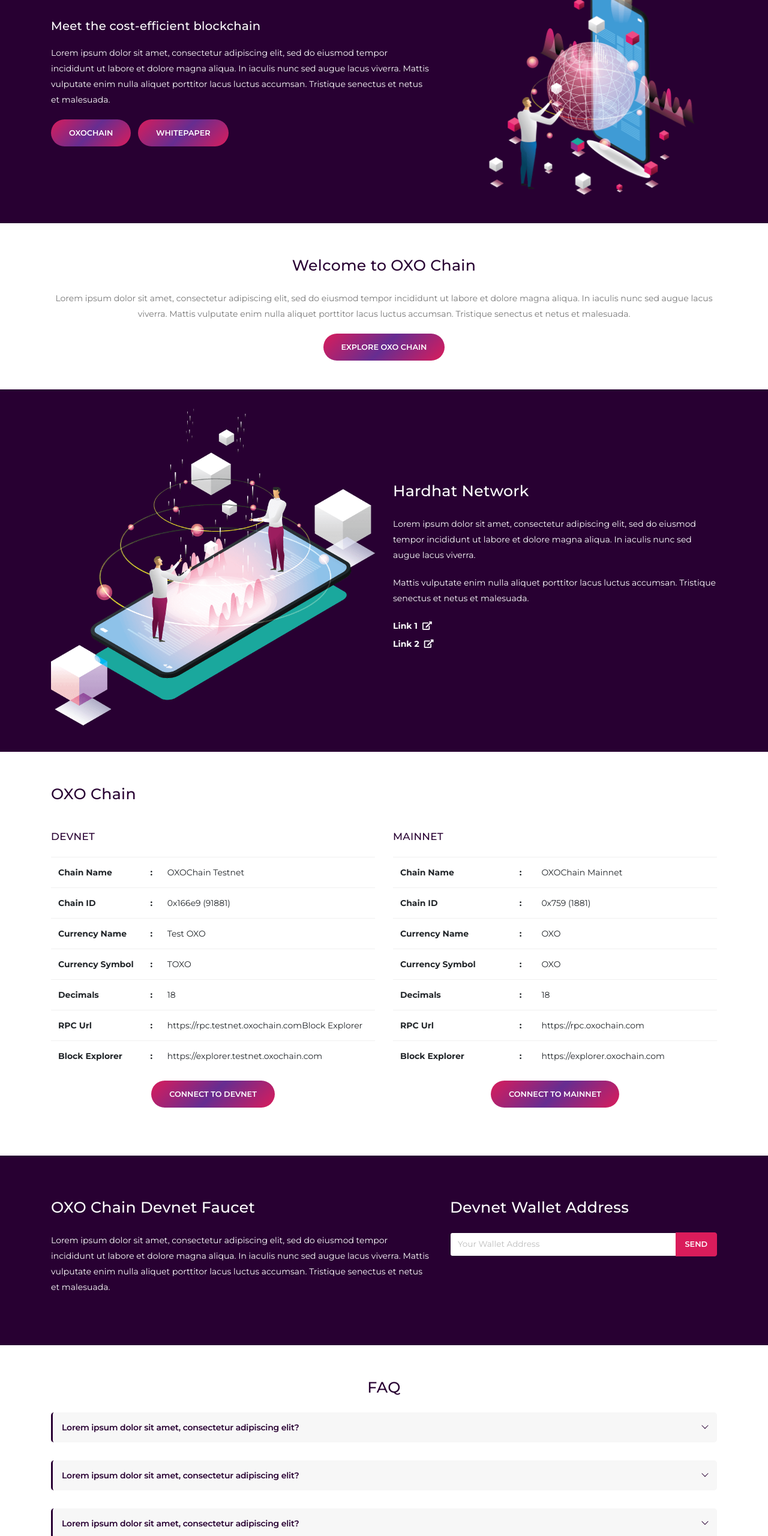
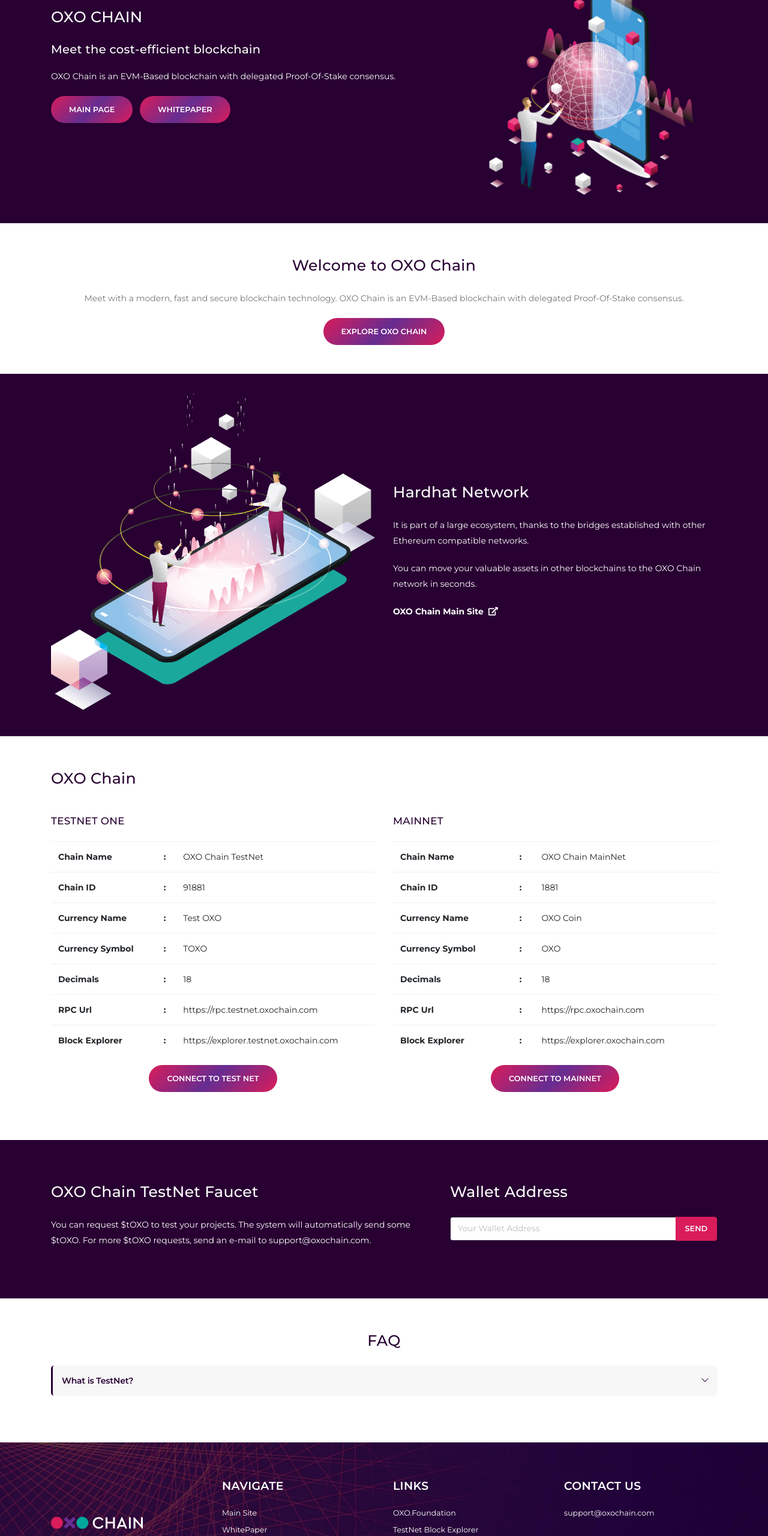
Before and after one commit to OXOChain/OXOChain-TestNet, a plain HTML site: page index.html in a window 1280 px wide. Shown: the part 240-2800 px from the top of the page at 60% size. Drawn offline with Linux system fonts and the light colour scheme.

Commit message:
Update index.html

```diff
--- a/index.html
+++ b/index.html
@@ -2,7 +2,7 @@
 <html>
 	<head>
 		<meta charset="utf-8">
-		<title>OXO TESTNET</title>
+		<title>OXO Chain - Test Networks</title>
 		<meta http-equiv="X-UA-Compatible" content="IE=edge">
 		<meta name="viewport" content="width=device-width, initial-scale=1, minimum-scale=1.0, shrink-to-fit=no">
 		<link rel="stylesheet" href="dist/css/core.css">
@@ -31,9 +31,9 @@
 											<nav class="collapse">
 												<ul class="nav nav-pills" id="mainNav">
 													<li class="dropdown">
-														<a class="dropdown-item" href="#">Home</a>
+														<a class="dropdown-item" href="/">Home</a>
 													</li>
-													<li class="dropdown">
+													<!-- <li class="dropdown">
 														<a class="dropdown-item dropdown-toggle" href="#">Sample Menu</a>
 														<ul class="dropdown-menu">
 															<li>
@@ -46,13 +46,13 @@
 																<a class="dropdown-item" href="#">Submenu 3</a>
 															</li>
 														</ul>
-													</li>
-													<li class="dropdown">
+													</li> -->
+													<!-- <li class="dropdown">
 														<a class="dropdown-item" href="#">Lorem</a>
 													</li>
 													<li class="dropdown">
 														<a class="dropdown-item" href="#">Ipsum</a>
-													</li>
+													</li> -->
 												</ul>
 											</nav>
 										</div>
@@ -61,9 +61,9 @@
 									<div class="header-nav-features order-1 order-lg-2">
 										<div class="header-nav-feature header-nav-features-social-icons d-inline-flex">
 											<ul class="header-social-icons social-icons d-none d-sm-block social-icons-clean ml-0">
-												<li class="social-icons-facebook"><a href="http://www.facebook.com/" target="_blank" title="Facebook"><i class="fab fa-facebook-f"></i></a></li>
-												<li class="social-icons-twitter"><a href="http://www.twitter.com/" target="_blank" title="Twitter"><i class="fab fa-twitter"></i></a></li>
-												<li class="social-icons-linkedin"><a href="http://www.linkedin.com/" target="_blank" title="Linkedin"><i class="fab fa-linkedin-in"></i></a></li>
+												<li class="social-icons-facebook"><a href="https://facebook.com/oxochain" target="_blank" title="Facebook"><i class="fab fa-facebook-f"></i></a></li>
+												<li class="social-icons-twitter"><a href="https://twitter.com/oxochain" target="_blank" title="Twitter"><i class="fab fa-twitter"></i></a></li>
+												<li class="social-icons-linkedin"><a href="https://linkedin.com/company/oxochain" target="_blank" title="Linkedin"><i class="fab fa-linkedin-in"></i></a></li>
 											</ul>
 										</div>
 									</div>
@@ -80,9 +80,9 @@
 							<div class="col-12 col-lg-7 mb-3 align-self-center order-lg-1 order-2">
 								<h1 class="text-light">OXO CHAIN</h1>
 								<h3 class="text-light">Meet the cost-efficient blockchain</h3>
-								<p class="text-light">Lorem ipsum dolor sit amet, consectetur adipiscing elit, sed do eiusmod tempor incididunt ut labore et dolore magna aliqua. In iaculis nunc sed augue lacus viverra. Mattis vulputate enim nulla aliquet porttitor lacus luctus accumsan. Tristique senectus et netus et malesuada.</p>
-								<a href="#" class="btn btn-rounded btn-gradient mb-2 mr-2">Oxochain</a>
-								<a href="#" class="btn btn-rounded btn-gradient mb-2">Whitepaper</a>
+								<p class="text-light">OXO Chain is an EVM-Based blockchain with delegated Proof-Of-Stake consensus.</p>
+								<a href="https://oxochain.com" class="btn btn-rounded btn-gradient mb-2 mr-2">Main Page</a>
+								<a href="https://oxochain.com/files/Whitepaper.pdf" class="btn btn-rounded btn-gradient mb-2">Whitepaper</a>
 							</div>
 							<div class="col-12 col-lg-5 mb-3 align-self-center order-lg-2 order-1">
 								<img src="dist/img/cost-efficient.png" class="img-fluid mob-img">
@@ -95,8 +95,8 @@
 						<div class="row">
 							<div class="col-12 text-center">
 								<h1 class="main_color">Welcome to OXO Chain</h1>
-								<p>Lorem ipsum dolor sit amet, consectetur adipiscing elit, sed do eiusmod tempor incididunt ut labore et dolore magna aliqua. In iaculis nunc sed augue lacus viverra. Mattis vulputate enim nulla aliquet porttitor lacus luctus accumsan. Tristique senectus et netus et malesuada.</p>
-								<a href="#" class="btn btn-rounded btn-gradient">Explore OXO Chain</a>
+								<p>Meet with a modern, fast and secure blockchain technology. OXO Chain is an EVM-Based blockchain with delegated Proof-Of-Stake consensus.</p>
+								<a href="https://oxochain.com" class="btn btn-rounded btn-gradient">Explore OXO Chain</a>
 							</div>
 						</div>
 					</div>
@@ -109,10 +109,9 @@
 							</div>
 							<div class="col-12 col-lg-6 mb-3 align-self-center">
 								<h1 class="text-light">Hardhat Network</h1>
-								<p class="text-light">Lorem ipsum dolor sit amet, consectetur adipiscing elit, sed do eiusmod tempor incididunt ut labore et dolore magna aliqua. In iaculis nunc sed augue lacus viverra.</p>
-								<p class="text-light">Mattis vulputate enim nulla aliquet porttitor lacus luctus accumsan. Tristique senectus et netus et malesuada.</p>
-								<div class="mb-1"><a href="#" class="text-light font-weight-bold"> Link 1<i class="fas fa-external-link-alt ml-2"></i></a></div>
-								<div class="mb-1"><a href="#" class="text-light font-weight-bold"> Link 2<i class="fas fa-external-link-alt ml-2"></i></a></div>
+								<p class="text-light">It is part of a large ecosystem, thanks to the bridges established with other Ethereum compatible networks.</p>
+								<p class="text-light">You can move your valuable assets in other blockchains to the OXO Chain network in seconds.</p>
+								<div class="mb-1"><a href="https://oxochain.com" class="text-light font-weight-bold"> OXO Chain Main Site<i class="fas fa-external-link-alt ml-2"></i></a></div>
 							</div>
 						</div>
 					</div>
@@ -124,19 +123,19 @@
 								<h1 class="main_color">OXO Chain</h1>
 							</div>
 							<div class="col-12 col-lg-6 mb-3">
-								<h4 class="main_color">DEVNET</h4>
+								<h4 class="main_color">TESTNET ONE</h4>
 								<div class="table-responsive-sm">
 									<table class="table table-hover">
 										<tbody>
 											<tr>
 												<td class="font-weight-bold">Chain Name</td>
 												<td class="font-weight-bold">:</td>
-												<td>OXOChain Testnet</td>
+												<td>OXO Chain TestNet</td>
 											</tr>
 											<tr>
 												<td class="font-weight-bold">Chain ID</td>
 												<td class="font-weight-bold">:</td>
-												<td>0x166e9 (91881)</td>
+												<td>91881</td>
 											</tr>
 											<tr>
 												<td class="font-weight-bold">Currency Name</td>
@@ -156,7 +155,7 @@
 											<tr>
 												<td class="font-weight-bold">RPC Url</td>
 												<td class="font-weight-bold">:</td>
-												<td>https://rpc.testnet.oxochain.comBlock Explorer</td>
+												<td>https://rpc.testnet.oxochain.com</td>
 											</tr>
 											<tr>
 												<td class="font-weight-bold">Block Explorer</td>
@@ -167,7 +166,7 @@
 									</table>
 								</div>
 								<div class="text-center mt-3 mb-3">
-									<a href="#" class="btn btn-rounded btn-gradient">Connect to Devnet</a>
+									<a href="#" class="btn btn-rounded btn-gradient">Connect to Test Net</a>
 								</div>
 							</div>
 							<div class="col-12 col-lg-6 mb-3">
@@ -178,17 +177,17 @@
 											<tr>
 												<td class="font-weight-bold">Chain Name</td>
 												<td class="font-weight-bold">:</td>
-												<td>OXOChain Mainnet</td>
+												<td>OXO Chain MainNet</td>
 											</tr>
 											<tr>
 												<td class="font-weight-bold">Chain ID</td>
 												<td class="font-weight-bold">:</td>
-												<td>0x759 (1881)</td>
+												<td>1881</td>
 											</tr>
 											<tr>
 												<td class="font-weight-bold">Currency Name</td>
 												<td class="font-weight-bold">:</td>
-												<td>OXO</td>
+												<td>OXO Coin</td>
 											</tr>
 											<tr>
 												<td class="font-weight-bold">Currency Symbol</td>
@@ -214,7 +213,7 @@
 									</table>
 								</div>
 								<div class="text-center mt-3 mb-3">
-									<a href="#" class="btn btn-rounded btn-gradient">Connect to Mainnet</a>
+									<a href="#" class="btn btn-rounded btn-gradient">Connect to MainNet</a>
 								</div>
 							</div>
 						</div>
@@ -224,11 +223,11 @@
 					<div class="container">
 						<div class="row">
 							<div class="col-12 col-lg-7 mb-3 mt-3">
-								<h1 class="text-light">OXO Chain Devnet Faucet</h1>
-								<p class="text-light">Lorem ipsum dolor sit amet, consectetur adipiscing elit, sed do eiusmod tempor incididunt ut labore et dolore magna aliqua. In iaculis nunc sed augue lacus viverra. Mattis vulputate enim nulla aliquet porttitor lacus luctus accumsan. Tristique senectus et netus et malesuada.</p>
+								<h1 class="text-light">OXO Chain TestNet Faucet</h1>
+								<p class="text-light">You can request $tOXO to test your projects. The system will automatically send some $tOXO. For more $tOXO requests, send an e-mail to support@oxochain.com.</p>
 							</div>
 							<div class="col-12 col-lg-5 mb-3 mt-3">
-								<h1 class="text-light">Devnet Wallet Address</h1>
+								<h1 class="text-light">Wallet Address</h1>
 								<form>
 									<div class="input-group mb-3">
 										<input type="text" class="form-control" placeholder="Your Wallet Address" aria-label="Your Wallet Address" aria-describedby="button-addon2">
@@ -248,17 +247,10 @@
 								<h1 class="main_color">FAQ</h1>
 								<div class="toggle toggle-primary" data-plugin-toggle="">
 									<section class="toggle">
-										<a class="toggle-title">Lorem ipsum dolor sit amet, consectetur adipiscing elit?</a>
-										<p>Lorem ipsum dolor sit amet, consectetur adipiscing elit. Curabitur eget leo at velit imperdiet varius. In eu ipsum vitae velit congue iaculis vitae at risus. Nullam tortor nunc, bibendum vitae semper a, volutpat eget massa. Lorem ipsum dolor sit amet, consectetur adipiscing elit. Integer fringilla, orci sit amet posuere auctor, orci eros pellentesque odio, nec pellentesque erat ligula nec massa. Aenean consequat lorem ut felis ullamcorper posuere gravida tellus faucibus. Maecenas dolor elit, pulvinar eu vehicula eu, consequat et lacus. Duis et purus ipsum. In auctor mattis ipsum id molestie. Donec risus nulla, fringilla a rhoncus vitae, semper a massa. Vivamus ullamcorper, enim sit amet consequat laoreet, tortor tortor dictum urna, ut egestas urna ipsum nec libero. Nulla justo leo, molestie vel tempor nec, egestas at massa. Aenean pulvinar, felis porttitor iaculis pulvinar, odio orci sodales odio, ac pulvinar felis quam sit.</p>
+										<a class="toggle-title">What is TestNet?</a>
+										<p>In blockchain technology, a testnet is an instance of a blockchain powered by the same or newer version of the underlying software that will be used for testing and experimentation without posing real funds or risk to the main chain.</p>
 									</section>
-									<section class="toggle">
-										<a class="toggle-title">Lorem ipsum dolor sit amet, consectetur adipiscing elit?</a>
-										<p>Lorem ipsum dolor sit amet, consectetur adipiscing elit. Curabitur eget leo at velit imperdiet varius. In eu ipsum vitae velit congue iaculis vitae at risus. Nullam tortor nunc, bibendum vitae semper a, volutpat eget massa.  Aenean consequat lorem ut felis ullamcorper posuere gravida tellus faucibus. Maecenas dolor elit, pulvinar eu vehicula eu, consequat et lacus. Duis et purus ipsum. In auctor mattis ipsum id molestie. Donec risus nulla, fringilla a rhoncus vitae, semper a massa. Vivamus ullamcorper, enim sit amet consequat laoreet, tortor tortor dictum urna, ut egestas urna ipsum nec libero. Nulla justo leo, molestie vel tempor nec, egestas at massa. Aenean pulvinar, felis porttitor iaculis pulvinar, odio orci sodales odio, ac pulvinar felis quam sit.</p>
-									</section>
-									<section class="toggle">
-										<a class="toggle-title">Lorem ipsum dolor sit amet, consectetur adipiscing elit?</a>
-										<p>Lorem ipsum dolor sit amet, consectetur adipiscing elit. Curabitur eget leo at velit imperdiet varius. In eu ipsum vitae velit congue iaculis vitae at risus. Nullam tortor nunc, bibendum vitae semper a, volutpat eget massa. Lorem ipsum dolor sit amet, consectetur adipiscing elit. Integer fringilla, orci sit amet posuere auctor, orci eros pellentesque odio, nec pellentesque erat ligula nec massa. Aenean consequat lorem ut felis ullamcorper posuere gravida tellus faucibus. Maecenas dolor elit, pulvinar eu vehicula eu, consequat et lacus. Duis et purus ipsum. In auctor mattis ipsum id molestie. Donec risus nulla, fringilla a rhoncus vitae, semper a massa. Vivamus ullamcorper, enim sit amet consequat laoreet, tortor tortor dictum urna, ut egestas urna ipsum nec libero. Nulla justo leo, molestie vel tempor nec, egestas at massa. Aenean pulvinar, felis porttitor iaculis pulvinar, odio orci sodales odio, ac pulvinar felis quam sit.</p>
-									</section>
+
 								</div>
 							</div>
 						</div>
@@ -269,22 +261,22 @@
 				<div class="container py-5">
 					<div class="row justify-content-md-center mt-3">
 						<div class="col-md-12 col-lg-3 d-flex align-items-center justify-content-center justify-content-lg-start mb-5 mb-lg-0">
-							<a href="index.html"><img alt="OXO - TESTNET" width="153" height="20" src="dist/img/oxo-logo-color.svg"></a>
+							<a href="/index.html"><img alt="OXO Chain - TestNet" width="153" height="20" src="dist/img/oxo-logo-color.svg"></a>
 						</div>
 						<div class="col-6 col-lg-3 text-center text-lg-left mb-5 mb-lg-0">
 							<h5 class="text-5 text-transform-none font-weight-semibold text-color-light mb-4">NAVIGATE</h5>
 							<ul class="list list-unstyled">
-								<li class="mb-1"><a href="#" class="link-hover-style-1"> Home</a></li>
-								<li class="mb-1"><a href="#" class="link-hover-style-1"> WhitePaper</a></li>
-								<li class="mb-1"><a href="#" class="link-hover-style-1"> LitePaper</a></li>
+								<li class="mb-1"><a href="https://oxochain.com" class="link-hover-style-1"> Main Site</a></li>
+								<li class="mb-1"><a href="https://oxochain.com/files/WhitePaper.pdf" class="link-hover-style-1"> WhitePaper</a></li>
+								<li class="mb-1"><a href="https://oxochain.com/files/OXO-LitePaper.pdf" class="link-hover-style-1"> LitePaper</a></li>
 							</ul>
 						</div>
 						<div class="col-6 col-lg-3 text-center text-lg-left mb-5 mb-lg-0">
 							<h5 class="text-5 text-transform-none font-weight-semibold text-color-light mb-4">LINKS</h5>
 							<ul class="list list-unstyled">
-								<li class="mb-1"><a href="#" class="link-hover-style-1"> OXO.Foundation</a></li>
-								<li class="mb-1"><a href="#" class="link-hover-style-1"> TestNet Block Explorer</a></li>
-								<li class="mb-1"><a href="#" class="link-hover-style-1"> TestNet Stats</a></li>
+								<li class="mb-1"><a href="https://oxo.foundation" class="link-hover-style-1"> OXO.Foundation</a></li>
+								<li class="mb-1"><a href="https://explorer.testnet.oxochain.com" class="link-hover-style-1"> TestNet Block Explorer</a></li>
+								<li class="mb-1"><a href="https://stats.testnet.oxochain.com" class="link-hover-style-1"> TestNet Stats</a></li>
 							</ul>
 						</div>
 						<div class="col-12 col-lg-3 text-center text-lg-left">
```
